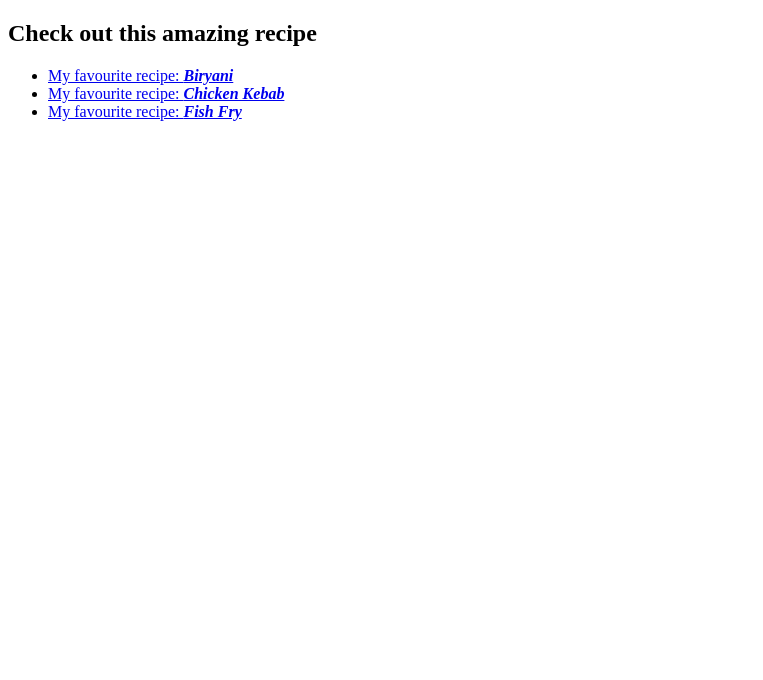
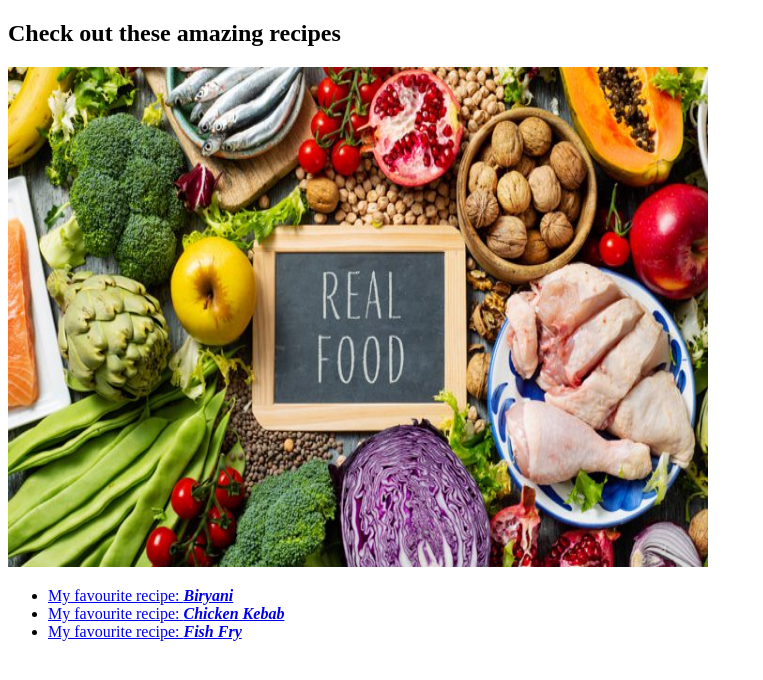
Before and after one commit to shetty-shithil/odin-recipes, a plain HTML site: page index.html in a window 1280 px wide. Shown: the whole page, without its empty margins (0-763 px from the left). Drawn offline with Linux system fonts and the light colour scheme.

Commit message:
Improving home page.

```diff
--- a/index.html
+++ b/index.html
@@ -6,7 +6,9 @@
     <title>The Odin Recipes</title>
   </head>
   <body>
-    <h2>Check out this amazing recipe</h2>
+    <h2>Check out these amazing recipes</h2>
+    <img src="./images/food.jpg" alt="Fish Fry" width="700px" height="500px" />
+
     <ul>
       <li>
         <a href="./biryani.html"
```
Also changed, not shown: images/food.jpg (added).
